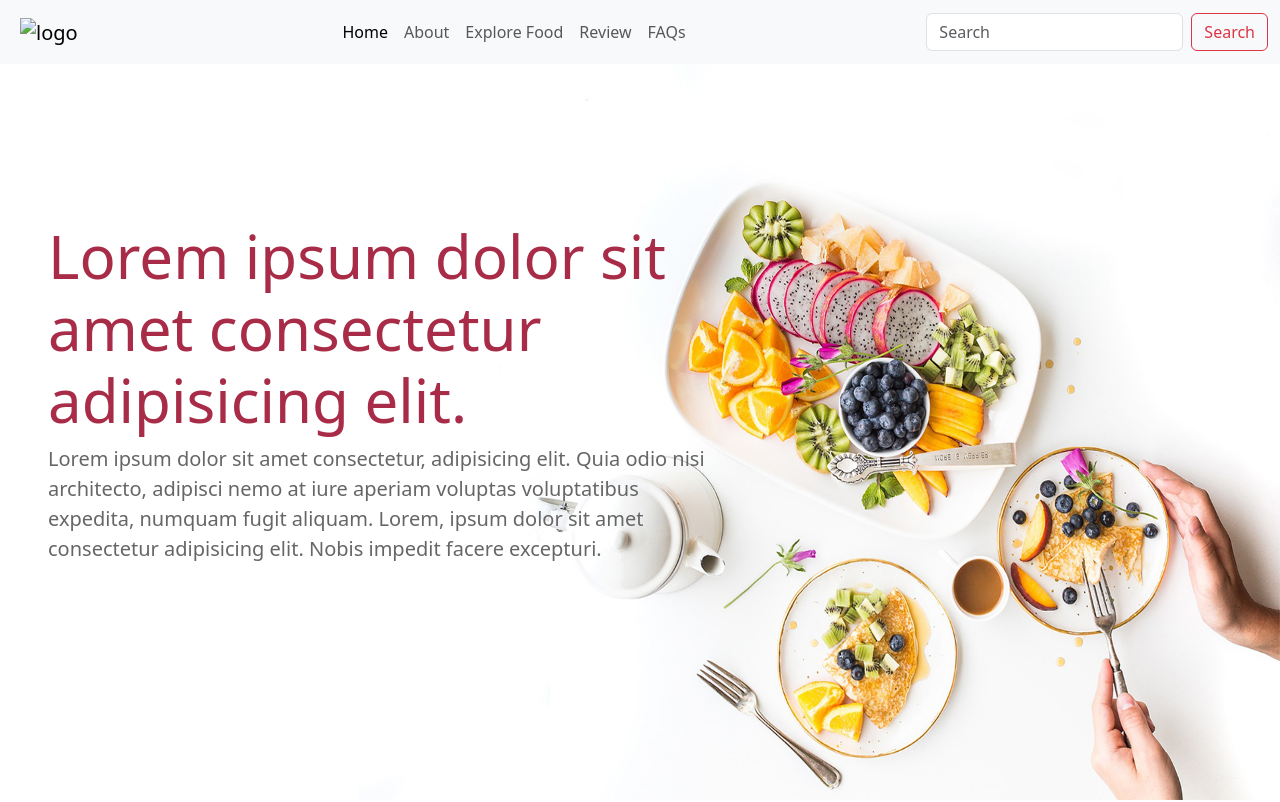
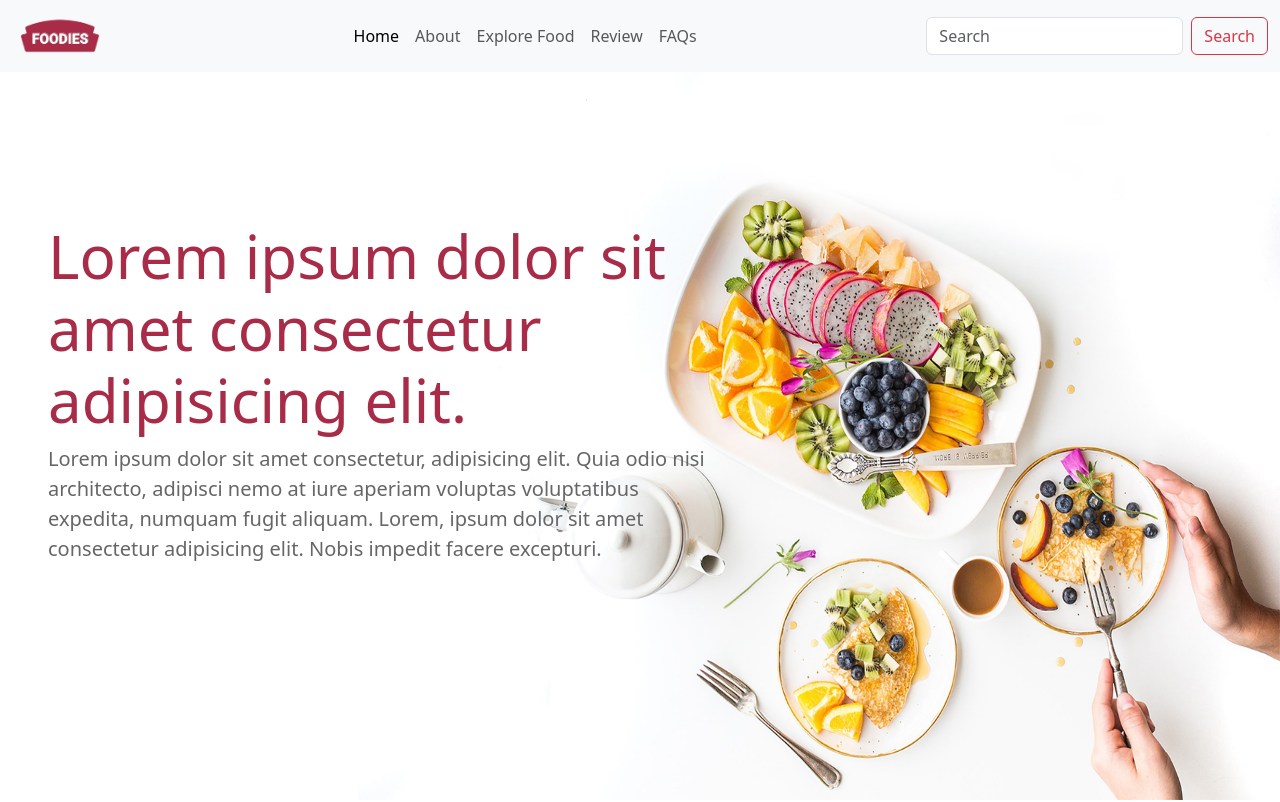
Before and after one commit to KaushalThikane/project1, a plain HTML site: page index.html in a window 1280 px wide. Shown: the top 802 px of the page. Drawn offline with nearby package versions, Linux system fonts and the light colour scheme; files whose address does not match are found by name.

Commit message:
Update index.html

```diff
--- a/index.html
+++ b/index.html
@@ -16,7 +16,7 @@
         <nav class="navbar navbar-expand-lg bg-body-tertiary fixed-top">
             <div class="container-fluid">
                 <a class="navbar-brand p-2" href="#">
-                    <img class="logo" src="images/logo.png" alt="logo">
+                    <img class="logo" src="logo.png" alt="logo">
                 </a>
                 <button class="navbar-toggler" type="button" data-bs-toggle="collapse" data-bs-target="#navbarScroll"
                     aria-controls="navbarScroll" aria-expanded="false" aria-label="Toggle navigation">
```
